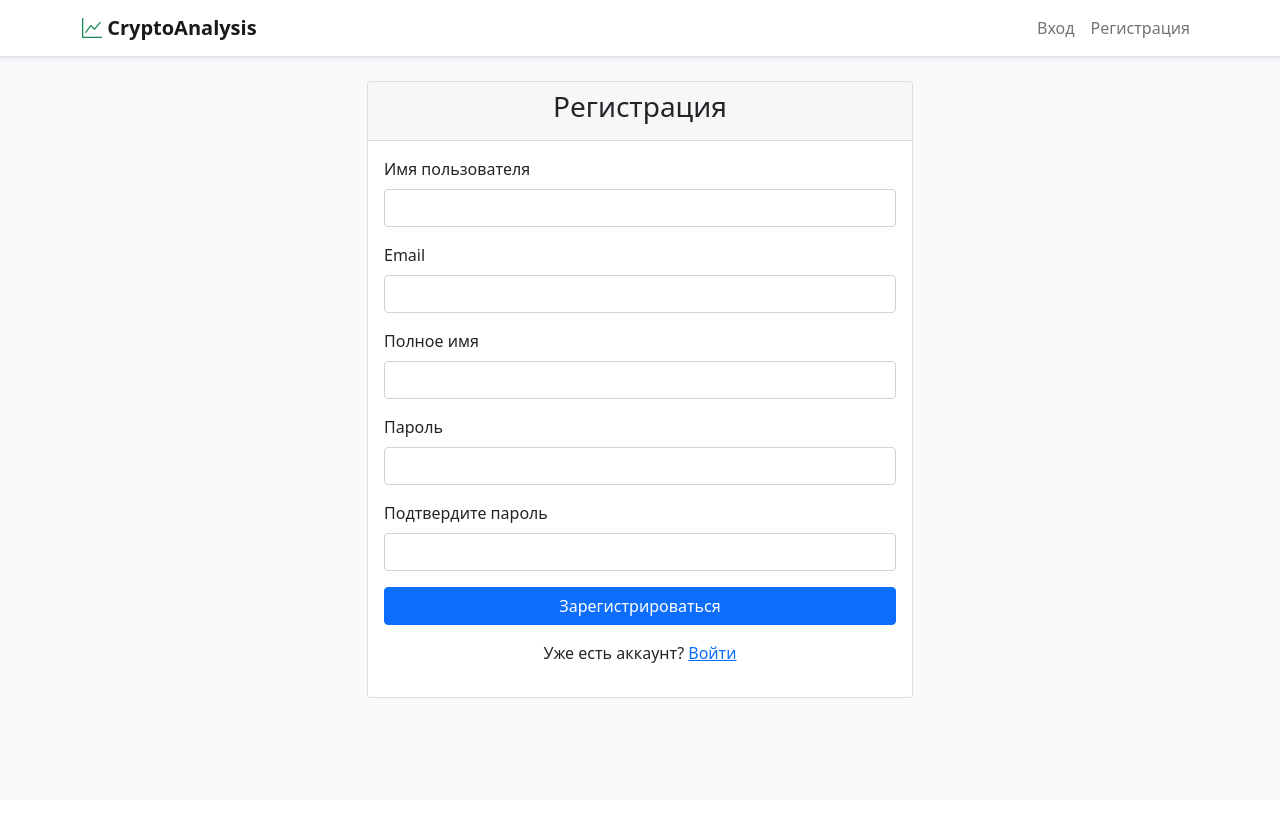
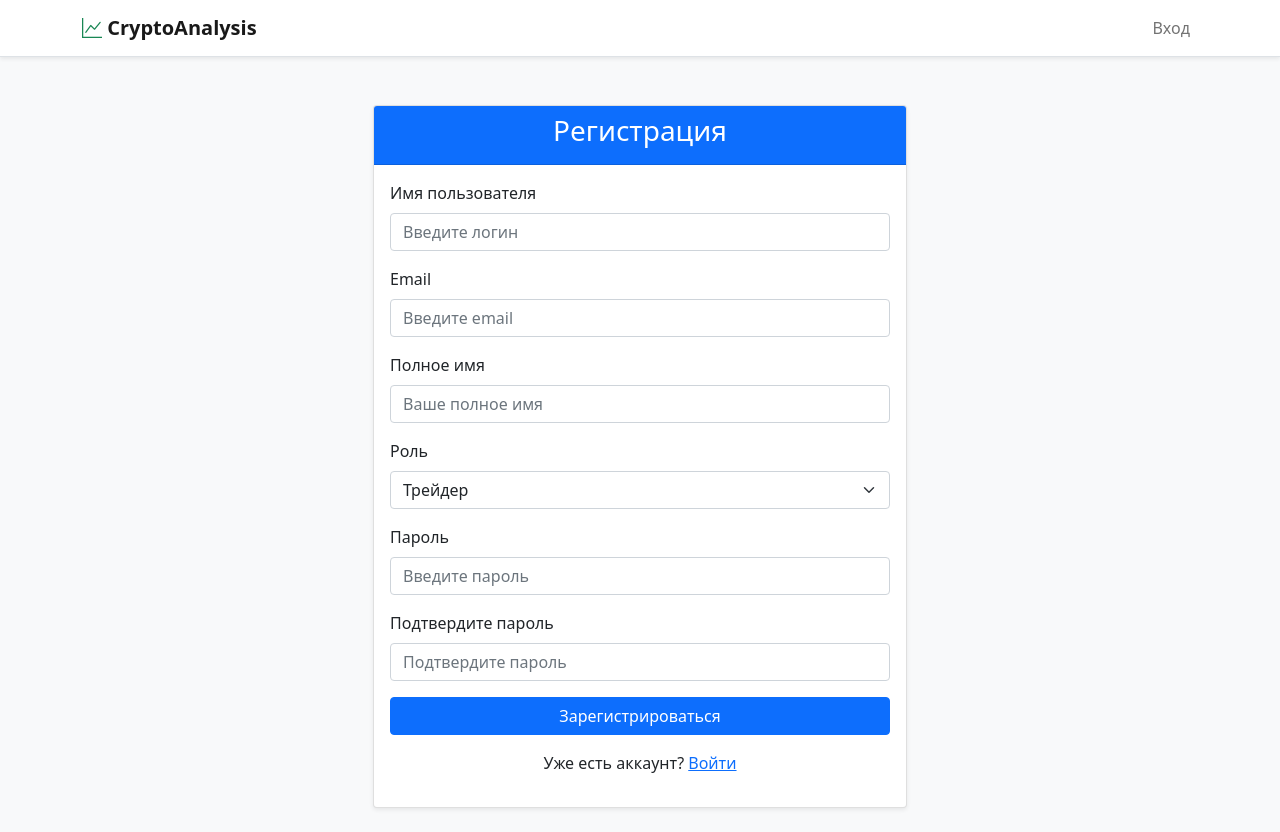
Before and after one commit to Avalon1233/diplom1, a Flask app: page /register in a window 1280 px wide. Before the commit the page ends 698 px from the top, so only its background shows below. Run offline with Flask 3, Linux system fonts and the light colour scheme; some libraries are stand-ins or nearby versions.

Commit message:
Чуть чуть поправил регистрацию

```diff
--- a/app.py
+++ b/app.py
@@ -704,7 +704,6 @@ def api_realtime_prices():
         return jsonify({'error': str(e), 'timestamps': [], 'prices': []}), 500
 
 def get_binance_ohlcv(symbol, timeframe='1h', limit=500):
-    # symbol: 'BTC/USDT', 'ETH/USDT', ...
     # timeframe: '1m', '5m', '15m', '1h', '4h', '1d', '1w'
     exchange = ccxt.binance()
     ohlcv = exchange.fetch_ohlcv(symbol, timeframe=timeframe, limit=limit)
--- a/templates/auth/register.html
+++ b/templates/auth/register.html
@@ -1,42 +1,85 @@
-<!-- register.html -->
+{# templates/register.html #}
 {% extends "base.html" %}
 
 {% block title %}Регистрация{% endblock %}
 
 {% block content %}
+<div class="container mt-4">
+  {# Вывод flash-сообщений #}
+  {% with messages = get_flashed_messages(with_categories=true) %}
+    {% if messages %}
+      {% for category, message in messages %}
+        <div class="alert alert-{{ category }} alert-dismissible fade show" role="alert">
+          {{ message }}
+          <button type="button" class="btn-close" data-bs-dismiss="alert" aria-label="Закрыть"></button>
+        </div>
+      {% endfor %}
+    {% endif %}
+  {% endwith %}
+
   <div class="row justify-content-center">
     <div class="col-md-6">
-        <div class="card">
-            <div class="card-header">
-                <h3 class="text-center">Регистрация</h3>
+      <div class="card shadow-sm">
+        <div class="card-header text-center bg-primary text-white">
+          <h3>Регистрация</h3>
         </div>
         <div class="card-body">
           <form method="POST" action="{{ url_for('register') }}">
             {{ form.hidden_tag() }}
+
             <div class="mb-3">
               {{ form.username.label(class="form-label") }}
-                        {{ form.username(class="form-control") }}
+              {{ form.username(class="form-control", placeholder="Введите логин") }}
+              {% for err in form.username.errors %}
+                <div class="form-text text-danger">{{ err }}</div>
+              {% endfor %}
             </div>
+
             <div class="mb-3">
               {{ form.email.label(class="form-label") }}
-                        {{ form.email(class="form-control") }}
+              {{ form.email(class="form-control", placeholder="Введите email") }}
+              {% for err in form.email.errors %}
+                <div class="form-text text-danger">{{ err }}</div>
+              {% endfor %}
             </div>
+
             <div class="mb-3">
               {{ form.full_name.label(class="form-label") }}
-                        {{ form.full_name(class="form-control") }}
+              {{ form.full_name(class="form-control", placeholder="Ваше полное имя") }}
+              {% for err in form.full_name.errors %}
+                <div class="form-text text-danger">{{ err }}</div>
+              {% endfor %}
             </div>
+
+            <div class="mb-3">
+              {{ form.role.label(class="form-label") }}
+              {{ form.role(class="form-select") }}
+              {% for err in form.role.errors %}
+                <div class="form-text text-danger">{{ err }}</div>
+              {% endfor %}
+            </div>
+
             <div class="mb-3">
               {{ form.password.label(class="form-label") }}
-                        {{ form.password(class="form-control") }}
+              {{ form.password(class="form-control", placeholder="Введите пароль") }}
+              {% for err in form.password.errors %}
+                <div class="form-text text-danger">{{ err }}</div>
+              {% endfor %}
             </div>
+
             <div class="mb-3">
               {{ form.confirm_password.label(class="form-label") }}
-                        {{ form.confirm_password(class="form-control") }}
+              {{ form.confirm_password(class="form-control", placeholder="Подтвердите пароль") }}
+              {% for err in form.confirm_password.errors %}
+                <div class="form-text text-danger">{{ err }}</div>
+              {% endfor %}
             </div>
+
             <div class="d-grid">
               {{ form.submit(class="btn btn-primary") }}
             </div>
           </form>
+
           <div class="mt-3 text-center">
             <p>Уже есть аккаунт? <a href="{{ url_for('login') }}">Войти</a></p>
           </div>
@@ -44,4 +87,5 @@
       </div>
     </div>
   </div>
+</div>
 {% endblock %}
--- a/templates/base.html
+++ b/templates/base.html
@@ -23,6 +23,7 @@
         </button>
 
         <div class="collapse navbar-collapse" id="navbarNav">
+            <!-- левое меню -->
             <ul class="navbar-nav me-auto mb-2 mb-lg-0">
                 {% if current_user.is_authenticated %}
                     {% if current_user.role == 'admin' %}
@@ -38,6 +39,7 @@
                 {% endif %}
             </ul>
 
+            <!-- правое меню -->
             <ul class="navbar-nav">
                 {% if current_user.is_authenticated %}
                     <li class="nav-item">
@@ -52,7 +54,7 @@
                     </li>
                 {% else %}
                     <li class="nav-item"><a class="nav-link" href="{{ url_for('login') }}">Вход</a></li>
-                    <li class="nav-item"><a class="nav-link" href="{{ url_for('register') }}">Регистрация</a></li>
+
                 {% endif %}
             </ul>
         </div>
```
Lines whose indentation alone changed are shown as unchanged.
